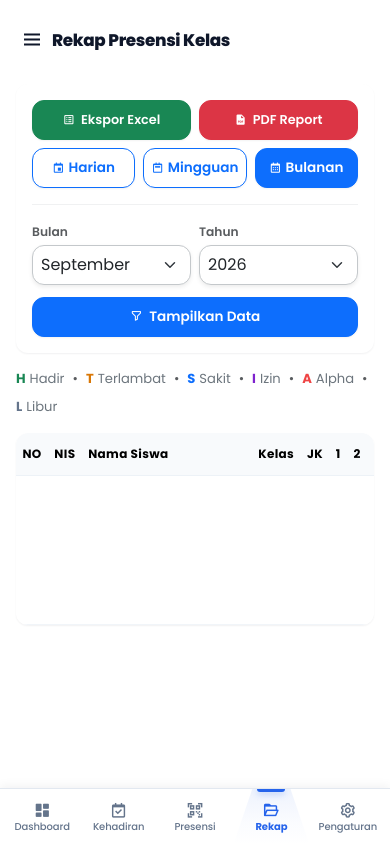
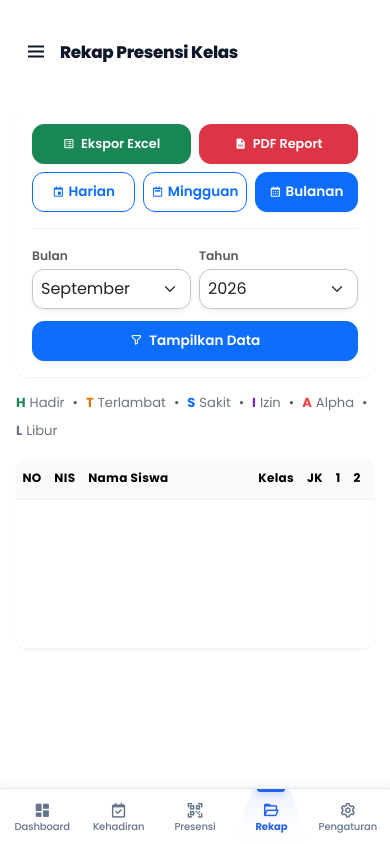
Before and after one commit to dikarahmat/sistempresensi, a Laravel app: page /guru/rekap in a window 390 px wide. Run offline with Laravel 12, Linux system fonts and the light colour scheme; data that the repository does not hold is empty; style sheets or scripts are compiled from the project's sources; some libraries are stand-ins or nearby versions.

Commit message:
feat: enhance mobile responsive UX with fixed header and fixed layout bugs

```diff
--- a/app/Http/Controllers/Admin/RekapController.php
+++ b/app/Http/Controllers/Admin/RekapController.php
@@ -15,6 +15,7 @@ use App\Models\Teacher;
 use Barryvdh\DomPDF\Facade\Pdf;
 use Carbon\Carbon;
 use Illuminate\Http\Request;
+use Illuminate\Pagination\LengthAwarePaginator;
 use Illuminate\Support\Facades\Auth;
 use Illuminate\Support\Str;
 use Illuminate\View\View;
@@ -25,7 +26,7 @@ class RekapController extends Controller
     /**
      * Dapatkan data rekapitulasi berdasarkan tipe periode (Harian, Mingguan, Bulanan).
      */
-    protected function getRecapData(string $type, ?int $classId, array $inputs): array
+    protected function getRecapData(string $type, ?int $classId, array $inputs, bool $paginateStudents = false): array
     {
         Carbon::setLocale('id');
         $now = Carbon::now('Asia/Jakarta');
@@ -36,7 +37,12 @@ class RekapController extends Controller
         if ($classId) {
             $query->where('school_class_id', $classId);
         }
-        $students = $query->orderBy('name', 'asc')->get();
+        $studentPaginator = $paginateStudents
+            ? $query->orderBy('name', 'asc')->paginate(50)->withQueryString()
+            : null;
+        $students = $studentPaginator
+            ? $studentPaginator->getCollection()
+            : $query->orderBy('name', 'asc')->get();
 
 
         $totalHadir = 0;
@@ -120,7 +126,7 @@ class RekapController extends Controller
             return compact(
                 'type', 'date', 'dateObj', 'isHoliday', 'holidayDesc',
                 'students', 'dataRows', 'totalHadir', 'totalTerlambat',
-                'totalSakit', 'totalIzin', 'totalAlfa'
+                'totalSakit', 'totalIzin', 'totalAlfa', 'studentPaginator'
             );
         } elseif ($type === 'mingguan') {
             $startDate = $inputs['start_date'] ?? $now->copy()->startOfWeek()->toDateString();
@@ -215,7 +221,8 @@ class RekapController extends Controller
             return compact(
                 'type', 'startDate', 'endDate', 'startObj', 'endObj',
                 'dateColumns', 'students', 'dataRows', 'totalHadir',
-                'totalTerlambat', 'totalSakit', 'totalIzin', 'totalAlfa'
+                'totalTerlambat', 'totalSakit', 'totalIzin', 'totalAlfa',
+                'studentPaginator'
             );
         } else {
             // BULANAN
@@ -315,9 +322,22 @@ class RekapController extends Controller
             return compact(
                 'type', 'month', 'year', 'daysInMonth', 'holidayMap',
                 'students', 'dataRows', 'totalHadir', 'totalTerlambat',
-                'totalSakit', 'totalIzin', 'totalAlfa'
+                'totalSakit', 'totalIzin', 'totalAlfa', 'studentPaginator'
             );
         }
+    }
+
+    protected function paginateRecapRows(array $recap): array
+    {
+        $paginator = $recap['studentPaginator'] ?? null;
+        if ($paginator instanceof LengthAwarePaginator) {
+            $paginator->setCollection(collect($recap['dataRows'] ?? []));
+            $recap['dataRows'] = $paginator;
+        }
+
+        unset($recap['studentPaginator']);
+
+        return $recap;
     }
 
     /**
@@ -330,7 +350,8 @@ class RekapController extends Controller
         $classes = SchoolClass::orderBy('name')->get();
         $activeYear = AcademicYear::getActive();
 
-        $recap = $this->getRecapData($type, $classId, $request->all());
+        $recap = $this->getRecapData($type, $classId, $request->all(), true);
+        $recap = $this->paginateRecapRows($recap);
 
         return view('admin.attendances.rekap', array_merge($recap, [
             'type' => $type,
@@ -519,7 +540,8 @@ class RekapController extends Controller
                 'dateColumns' => [],
             ];
         } else {
-            $recap = $this->getRecapData($type, $resolvedClassId, $request->all());
+            $recap = $this->getRecapData($type, $resolvedClassId, $request->all(), true);
+            $recap = $this->paginateRecapRows($recap);
         }
 
         return view('walikelas.attendances.rekap', array_merge($recap, [
--- a/resources/views/admin/settings/index.blade.php
+++ b/resources/views/admin/settings/index.blade.php
@@ -46,6 +46,9 @@
 
     /* ===== Optimalisasi Mobile (< 768px): Clean Look — desktop tidak tersentuh ===== */
     @media (max-width: 767.98px) {
+        .settings-mobile-form {
+            padding-bottom: 1rem;
+        }
         .section-header {
             gap: 0.6rem;
             margin-bottom: 1rem;
@@ -90,7 +93,7 @@
     </div>
     @endif
 
-    <form action="{{ route('admin.settings.update') }}" method="POST" enctype="multipart/form-data">
+    <form action="{{ route('admin.settings.update') }}" method="POST" enctype="multipart/form-data" class="settings-mobile-form">
         @csrf
 
         <!-- Card 1: Identitas Sekolah -->
--- a/resources/views/auth/login.blade.php
+++ b/resources/views/auth/login.blade.php
@@ -403,6 +403,9 @@
                     calc(1rem + env(safe-area-inset-bottom, 0px))
                     calc(1rem + env(safe-area-inset-left, 0px));
                 align-items: flex-start;
+                overflow-y: auto;
+                overflow-x: hidden;
+                -webkit-overflow-scrolling: touch;
                 background-color: #eff4ff;
                 background-image: linear-gradient(135deg, #eef5ff 0%, #f8fbff 50%, #edf4ff 100%);
                 background-attachment: scroll;
@@ -410,6 +413,7 @@
 
             .login-split-card {
                 flex-direction: column;
+                flex-shrink: 0;
                 width: 100%;
                 max-width: 448px;
                 min-height: 0;
--- a/resources/views/components/loading-overlay.blade.php
+++ b/resources/views/components/loading-overlay.blade.php
@@ -80,6 +80,22 @@
         }
     }
 
+    function isDownloadDestination(href) {
+        try {
+            const url = new URL(href, window.location.href);
+            const path = url.pathname.toLowerCase();
+            const downloadRoute = /(?:^|\/)(?:export|download|template|print)(?:[-/._]|$)/i.test(path);
+            const fileExtension = /\.(?:pdf|xlsx?|csv|zip|docx?|png|jpe?g|webp)(?:$|\/)/i.test(path);
+            const downloadParameter = ['download', 'attachment'].some(function(key) {
+                return url.searchParams.has(key);
+            });
+
+            return downloadRoute || fileExtension || downloadParameter;
+        } catch (error) {
+            return false;
+        }
+    }
+
     window.addEventListener('load', hideLoader);
     window.addEventListener('pageshow', function(event) {
         if (event.persisted) {
@@ -100,7 +116,7 @@
             return;
         }
 
-        if (anchor.hasAttribute('download') || event.ctrlKey || event.metaKey || event.shiftKey || event.altKey) {
+        if (anchor.hasAttribute('download') || isDownloadDestination(href) || event.ctrlKey || event.metaKey || event.shiftKey || event.altKey) {
             return;
         }
 
@@ -122,6 +138,11 @@
     });
 
     document.addEventListener('submit', function(event) {
+        const form = event.target;
+        const action = form instanceof HTMLFormElement ? (form.getAttribute('action') || window.location.href) : '';
+        if (form instanceof HTMLFormElement && (form.hasAttribute('download') || isDownloadDestination(action))) {
+            return;
+        }
         showLoaderWithDelay();
     });
 
--- a/resources/views/layouts/app.blade.php
+++ b/resources/views/layouts/app.blade.php
@@ -47,7 +47,7 @@
             min-height: 100vh;
             background-color: #3b62f6 !important;
             color: var(--text-dark);
-            overflow-y: auto !important;
+            overflow: hidden !important;
             overflow-x: hidden !important;
             font-family: 'Poppins', 'Plus Jakarta Sans', sans-serif;
             -webkit-font-smoothing: antialiased;
@@ -314,6 +314,13 @@
            3. KONTEN UTAMA & WRAPPER SCROLL
            -------------------------------------------------------------------------- */
         .content-scroll-wrapper {
+            height: 100vh !important;
+            height: 100dvh !important;
+            min-height: 0 !important;
+            overflow-y: auto !important;
+            overflow-x: hidden !important;
+            -webkit-overflow-scrolling: touch;
+            overscroll-behavior-y: contain;
             box-sizing: border-box;
             scroll-behavior: smooth;
             scrollbar-width: none !important;
@@ -527,9 +534,13 @@
                 touch-action: manipulation !important;
                 -webkit-tap-highlight-color: transparent !important;
                 transition: color 0.15s ease, transform 0.12s cubic-bezier(0.32, 0.72, 0, 1) !important;
-                flex-shrink: 0 !important;
-                width: 32px !important;
-                height: 32px !important;
+                flex: 0 0 40px !important;
+                width: 40px !important;
+                min-width: 40px !important;
+                max-width: 40px !important;
+                height: 40px !important;
+                min-height: 40px !important;
+                max-height: 40px !important;
                 line-height: 1 !important;
             }
 
@@ -556,6 +567,18 @@
         .app-header-bar {
             width: 100% !important;
             margin-bottom: 0.875rem !important;
+        }
+
+        @media (max-width: 1023.98px) {
+            .app-header-bar {
+                position: sticky !important;
+                top: env(safe-area-inset-top, 0px) !important;
+                z-index: 50 !important;
+                flex-shrink: 0 !important;
+                padding-top: 0.5rem !important;
+                padding-bottom: 0.5rem !important;
+                background-color: #ffffff !important;
+            }
         }
 
         @media (min-width: 640px) {
--- a/resources/views/partials/sidebar.blade.php
+++ b/resources/views/partials/sidebar.blade.php
@@ -179,7 +179,7 @@
     </div>
 
     <!-- BAWAH: Tombol Log Out -->
-    <div class="border-top border-light border-opacity-25" style="padding: 1rem 0.75rem; background-color: #3b62f6;">
+    <div class="border-top border-light border-opacity-25 flex-shrink-0" style="padding: 1rem 0.75rem calc(1rem + env(safe-area-inset-bottom, 0px)); background-color: #3b62f6;">
         <form action="{{ route('logout') }}" method="POST" class="m-0">
             @csrf
             <button type="submit"
--- a/resources/views/walikelas/attendances/rekap.blade.php
+++ b/resources/views/walikelas/attendances/rekap.blade.php
@@ -616,7 +616,7 @@
                             $status = $row['status'];
                         @endphp
                         <tr class="{{ $loop->odd ? 'baris-abu' : 'baris-putih' }}">
-                            <td class="text-center text-secondary">{{ $idx + 1 }}</td>
+                            <td class="text-center text-secondary">{{ $dataRows->firstItem() + $loop->index }}</td>
                             <td>{{ $st->nis }}</td>
                             <td class="text-start text-truncate" style="max-width: 200px;">
                                 <span class="fw-semibold text-dark">{{ $st->name }}</span>
@@ -704,7 +704,7 @@
                             $days = $row['days'];
                         @endphp
                         <tr class="{{ $loop->odd ? 'baris-abu' : 'baris-putih' }}">
-                            <td class="text-center text-secondary">{{ $index + 1 }}</td>
+                            <td class="text-center text-secondary">{{ $dataRows->firstItem() + $loop->index }}</td>
                             <td>{{ $student->nis }}</td>
                             <td class="text-start text-truncate" style="max-width: 200px;">
                                 <span class="fw-semibold text-dark">{{ $student->name }}</span>
@@ -790,7 +790,7 @@
                             $days = $row['days'];
                         @endphp
                         <tr class="{{ $loop->odd ? 'baris-abu' : 'baris-putih' }}">
-                            <td class="text-center text-secondary">{{ $index + 1 }}</td>
+                            <td class="text-center text-secondary">{{ $dataRows->firstItem() + $loop->index }}</td>
                             <td>{{ $student->nis }}</td>
                             <td class="text-start text-truncate" style="max-width: 200px;">
                                 <span class="fw-semibold text-dark">{{ $student->name }}</span>
@@ -845,6 +845,16 @@
                 </table>
             @endif
         </div>
+        @if(($dataRows ?? null) instanceof \Illuminate\Pagination\LengthAwarePaginator && $dataRows->hasPages())
+        <div class="px-3 py-3 border-top d-flex flex-column flex-md-row justify-content-between align-items-center gap-2 bg-white">
+            <div class="text-muted small">
+                Menampilkan {{ $dataRows->firstItem() }}–{{ $dataRows->lastItem() }} dari {{ $dataRows->total() }} siswa
+            </div>
+            <div class="d-flex justify-content-center">
+                {{ $dataRows->onEachSide(1)->links('pagination::bootstrap-5') }}
+            </div>
+        </div>
+        @endif
     </div>
 </div>
 @endsection
```
Also changed, not shown: resources/views/admin/attendances/rekap.blade.php (+14 -3 lines).
